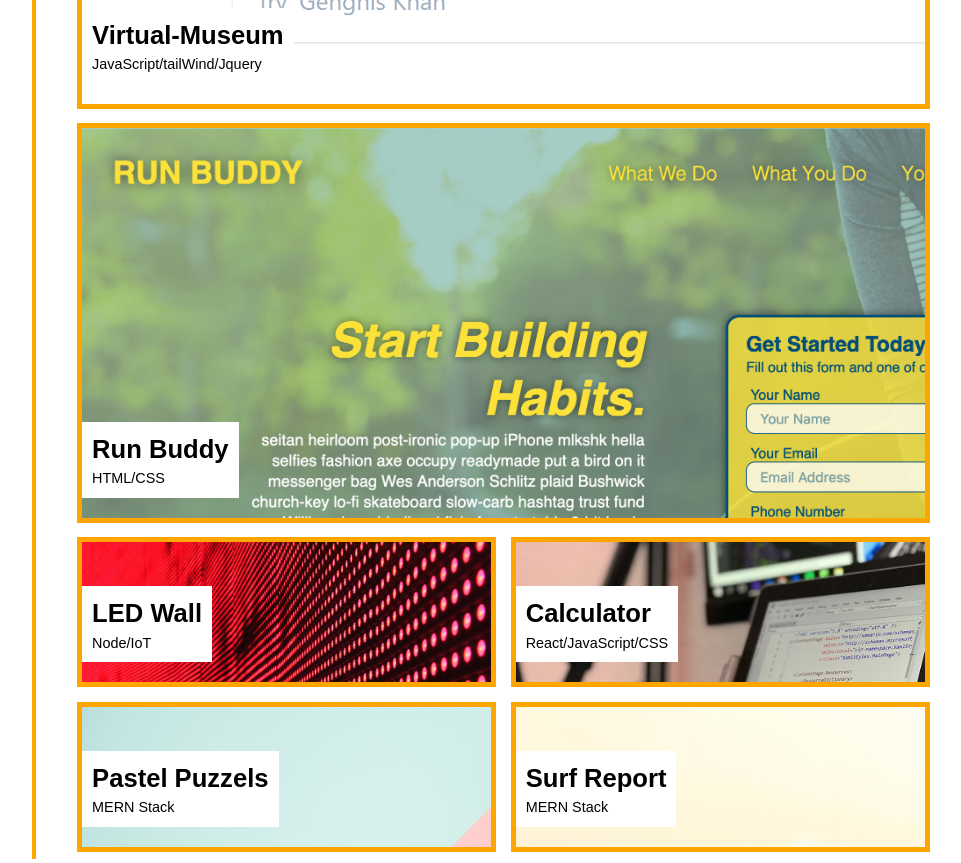
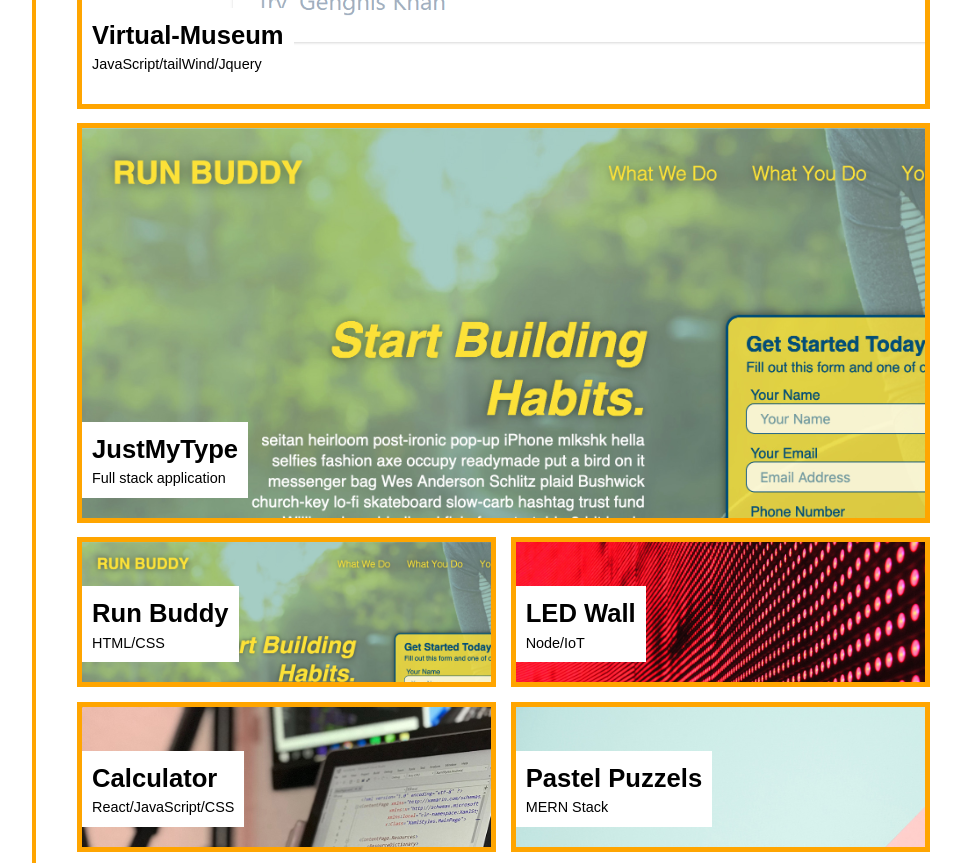
Before and after one commit to Amado-bot/AG.Portfolio, a plain HTML site: page index.html in a window 1280 px wide. Shown: the part 1000-1863 px from the top of the page, without its empty margins (266-1227 px from the left). Drawn offline with Linux system fonts and the light colour scheme.

Commit message:
added project to portfolio

```diff
--- a/index.html
+++ b/index.html
@@ -57,6 +57,12 @@
           </div>
         </a>
       <div class="flex-container">
+        <a href="https://stark-depths-18071.herokuapp.com/" class="flex-item run-buddy">
+          <div>
+            <h3>JustMyType</h3>
+            <span>Full stack application</span>
+          </div>
+        </a>
         <a href="https://amado-bot.github.io/run-buddy/" class="flex-item run-buddy">
           <div>
             <h3>Run Buddy</h3>
```
